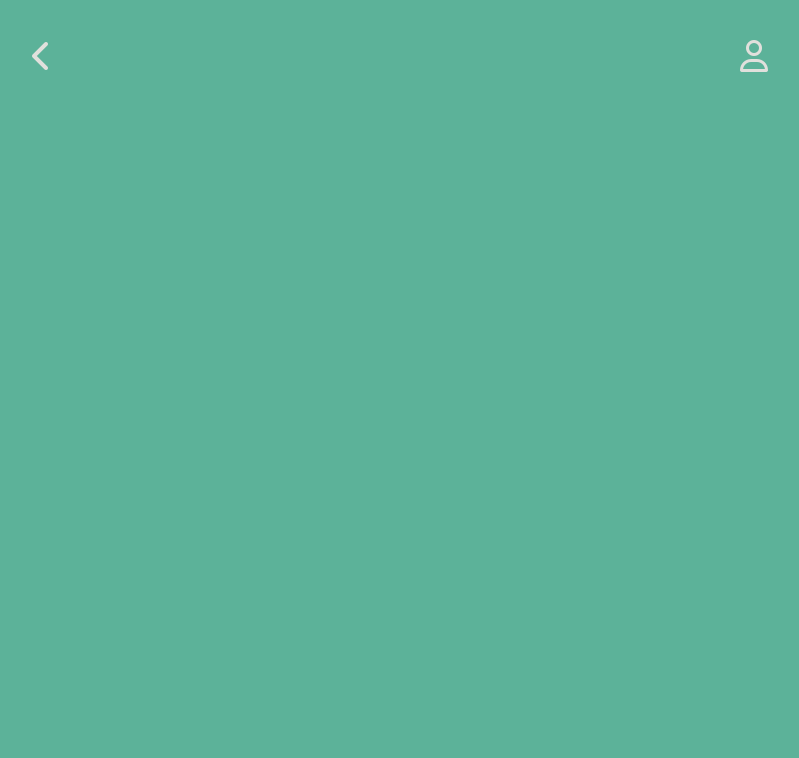
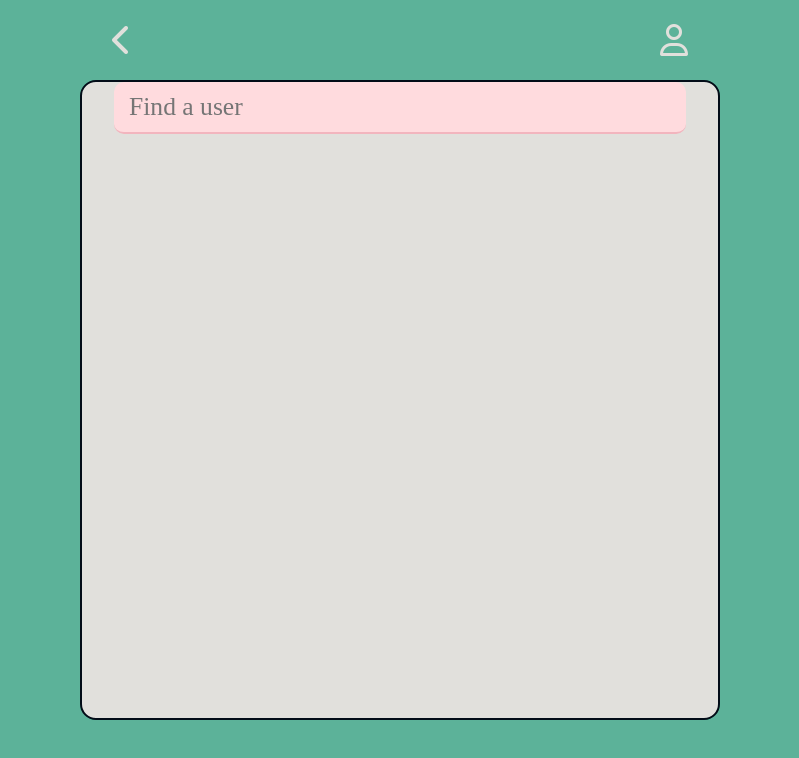
Before and after one commit to hkhan701/snail-mail, a React (Create React App) app: page / in a window 1280 px wide. Shown: the top 758 px of the page, without its empty margins (240-1039 px from the left). Built offline with nearby package versions, Linux system fonts and the light colour scheme; a web font is replaced by a local one.

Commit message:
added messages main page

```diff
--- a/src/App.css
+++ b/src/App.css
@@ -20,7 +20,7 @@
 
   --fs-200: 0.8rem;
   --fs-300: 1rem;
-  --fs-400: 1.1rem;
+  --fs-400: 1.6rem;
   --fs-500: 1.8rem;
   --fs-600: 2rem;
   --fs-700: 2.4rem;
@@ -41,7 +41,7 @@
   height: 100vh;
   width: 100vw;
   display: flex;
-  justify-content: center;
+  justify-content: flex-start;
   flex-direction: column;
   overflow-x: hidden;
 }
@@ -233,7 +233,6 @@ form p span {
 header {
   display: flex;
   justify-content: center;
-  position: fixed;
   top: 0;
   left: 0;
   width: 100%;
@@ -243,9 +242,62 @@ header {
 .navbar-wrapper{
   display: flex;
   width: 95vw;
-  max-width: 50rem;
-  min-height: 7rem;
+  max-width: 40rem;
+  min-height: 5rem;
   justify-content: space-between;
   align-items: center;
-  padding: 1rem 2rem;
+  padding: 0 2rem;
 }
+
+/* MESSAGES PAGE */
+
+.message-container {
+  display: flex;
+  justify-content: center;
+  width: 100%;
+  height: 80%;
+}
+
+.message-wrapper {
+  display: flex;
+  flex-direction: column;
+  justify-content: flex-start;
+  align-items: space-between;
+  width: 95vw;
+  max-width: 40rem;
+  max-height: 100%;
+  padding: 0 2rem;
+  gap: 1rem;
+
+
+  /* background: var(--color-grey); */
+}
+
+.message-title {
+  font-size: var(--fs-400);
+  text-shadow: -0.2rem 0.2rem 0 var(--color-pink);
+
+  display: flex;
+  justify-content: center;
+}
+
+.message-gallery {
+  display: flex;
+  justify-content: flex-start;
+  align-items: center;
+  flex-direction: column;
+  overflow-y: scroll;
+  gap: 0.7rem;
+  /* max-height: 30rem; */
+  max-height: 80%;
+  width: 100%;
+  margin: 0 auto;
+}
+
+.message-box {
+  width: 100%;
+  min-height: 8rem;
+  background-color: var(--color-grey);
+  border-radius: 1rem;
+  border: 2px solid var(--color-black);
+}
--- a/src/App.js
+++ b/src/App.js
@@ -1,18 +1,20 @@
 import Register from "./components/Register";
 import Login from "./components/Login";
 import Home from "./components/Home";
+import SendMail from "./components/SendMail";
 
 import { BrowserRouter, Routes, Route } from "react-router-dom";
 
 function App() {
   return (
-    <BrowserRouter>
-      <Routes>
-        <Route path="/" element={<Home />} />
-        <Route path="login" element={<Login />} />
-        <Route path="register" element={<Register />} />
-      </Routes>
-    </BrowserRouter>
+    <SendMail />
+    // <BrowserRouter>
+    //   <Routes>
+    //     <Route path="/" element={<Home />} />
+    //     <Route path="login" element={<Login />} />
+    //     <Route path="register" element={<Register />} />
+    //   </Routes>
+    // </BrowserRouter>
   );
 }
 
--- a/src/components/Home.jsx
+++ b/src/components/Home.jsx
@@ -3,8 +3,51 @@ import Navbar from "./Navbar";
 
 const Home = () => {
     return (
+        <>
         <Navbar>
         </Navbar>
+        <div className="message-container">
+
+            <div class="message-wrapper">
+
+                <div class="messages-header">
+                    <h1 class = "message-title title-style">you have mail ()</h1>
+                </div>
+
+                <div class="message-gallery">
+                    <div class="message-box">
+
+                    </div>
+                    <div class="message-box">
+
+                    </div>
+                    <div class="message-box">
+
+                    </div>
+                    <div class="message-box">
+
+                    </div>
+                    <div class="message-box">
+
+                    </div>
+                    <div class="message-box">
+
+                    </div>
+                    <div class="message-box">
+
+                    </div>
+                    <div class="message-box">
+
+                    </div>
+                    <div class="message-box">
+
+                    </div>
+                </div>
+
+                <button class = "btn-style">Send Mail</button>
+            </div>
+        </div>
+        </>
     )
 }
 
--- /dev/null
+++ b/src/components/SendMail.jsx
@@ -0,0 +1,20 @@
+import React from "react";
+import Navbar from "./Navbar";
+
+const SendMail = () => {
+    return (
+        <>
+        <Navbar>
+        </Navbar>
+        <div className="message-container">
+            <div className="message-wrapper message-box">
+                <form>
+                <input className="input-text search-input" type="text" placeholder="Find a user"/>
+                </form>
+            </div>
+        </div>
+        </>
+    )
+}
+
+export default SendMail;
```
